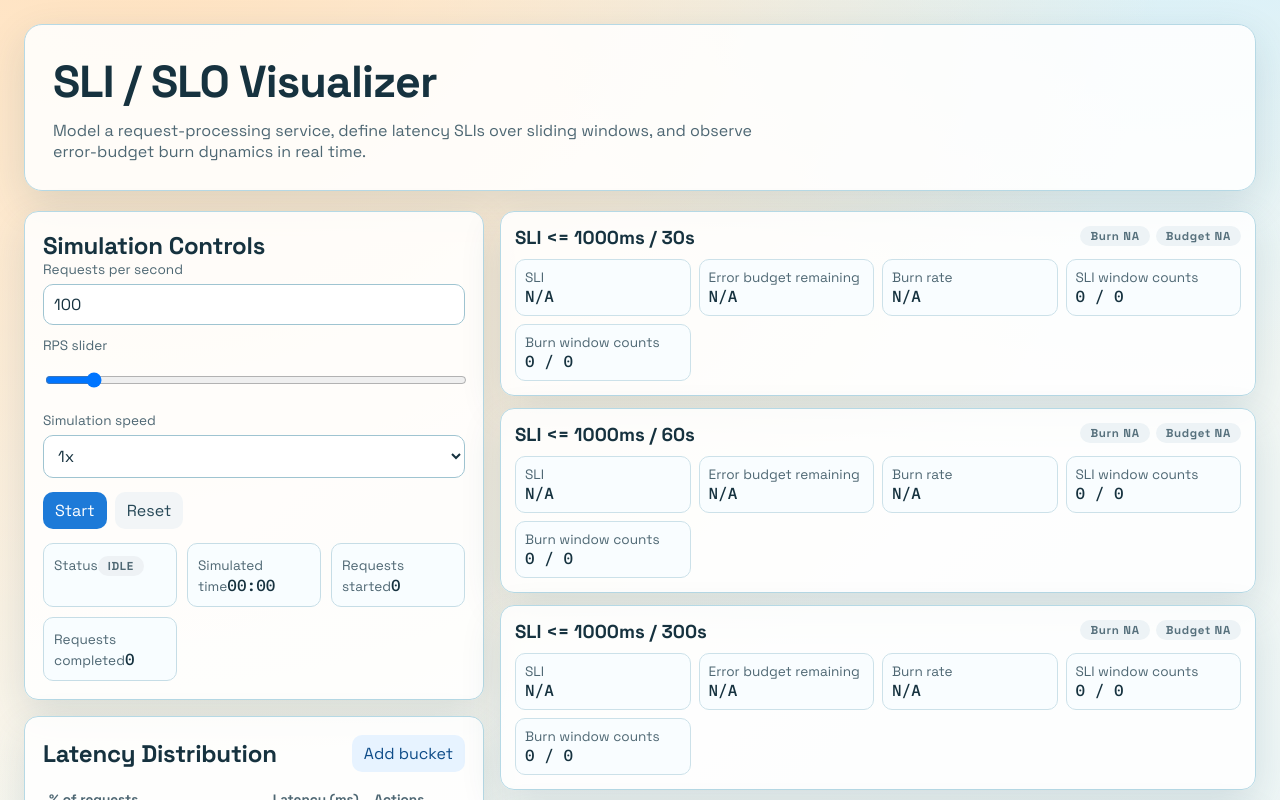
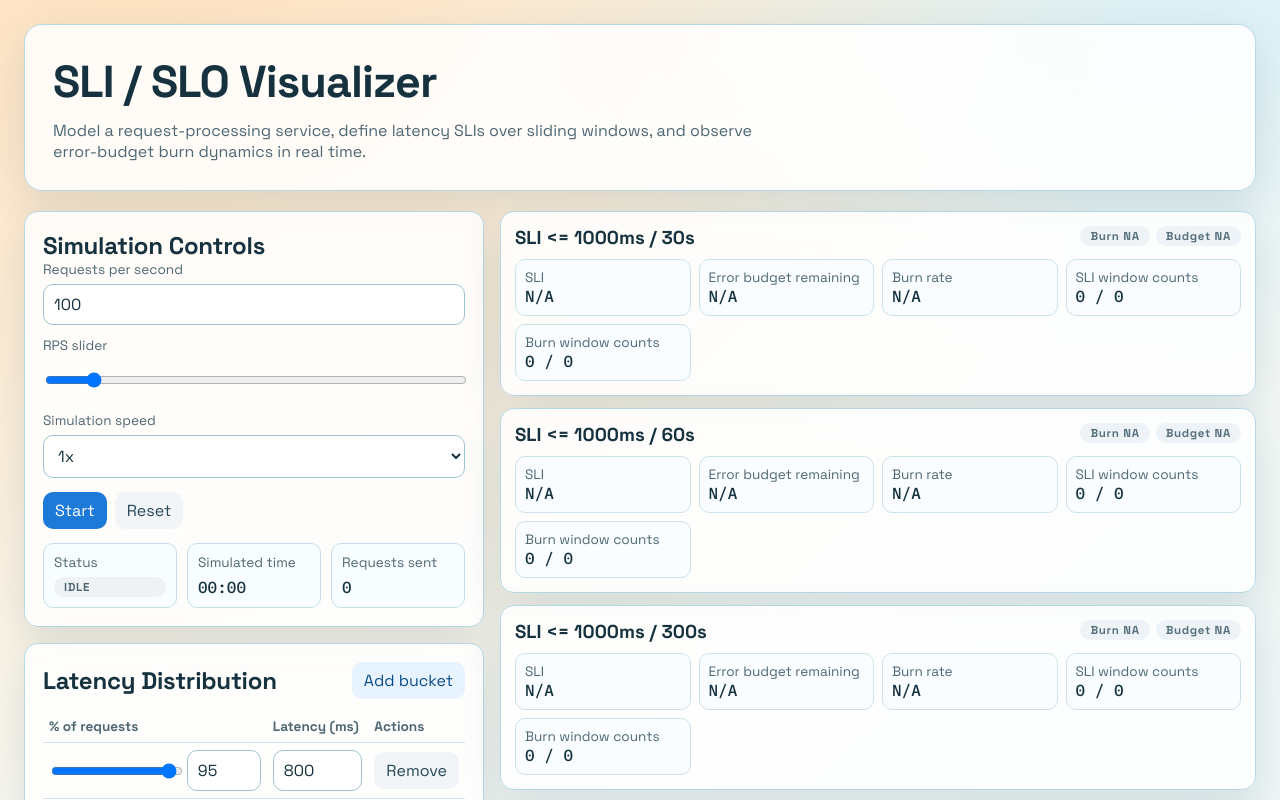
Before and after one commit to ivanwolkow/sli-slo-visualizer, a React (Vite) app: page / in a window 1280 px wide. Shown: the top 800 px of the page. Built offline with nearby package versions, Linux system fonts and the light colour scheme.

Commit message:
Simplify controls stats and add README screenshot

```diff
--- a/src/App.tsx
+++ b/src/App.tsx
@@ -63,7 +63,6 @@ function App(): JSX.Element {
             status={status}
             simTimeMs={snapshot.simTimeMs}
             totalStarted={snapshot.totalStarted}
-            totalCompleted={snapshot.totalCompleted}
             onRpsChange={setRps}
             onSpeedChange={setSpeedMultiplier}
             onStart={start}
--- a/src/components/ControlsPanel.tsx
+++ b/src/components/ControlsPanel.tsx
@@ -6,7 +6,6 @@ interface ControlsPanelProps {
   status: 'idle' | 'running' | 'paused';
   simTimeMs: number;
   totalStarted: number;
-  totalCompleted: number;
   onRpsChange: (rps: number) => void;
   onSpeedChange: (speed: SpeedMultiplier) => void;
   onStart: () => void;
@@ -27,7 +26,6 @@ export const ControlsPanel = ({
   status,
   simTimeMs,
   totalStarted,
-  totalCompleted,
   onRpsChange,
   onSpeedChange,
   onStart,
@@ -101,12 +99,8 @@ export const ControlsPanel = ({
           <span className="value">{formatSimTime(simTimeMs)}</span>
         </div>
         <div className="stat-item">
-          <span className="label">Requests started</span>
+          <span className="label">Requests sent</span>
           <span className="value">{totalStarted.toLocaleString()}</span>
-        </div>
-        <div className="stat-item">
-          <span className="label">Requests completed</span>
-          <span className="value">{totalCompleted.toLocaleString()}</span>
         </div>
       </div>
     </section>
--- a/src/styles.css
+++ b/src/styles.css
@@ -201,10 +201,18 @@ button:not(:disabled):hover {
 }
 
 .stat-item {
+  display: grid;
+  align-content: start;
+  gap: 6px;
   padding: 10px;
   border-radius: 10px;
   border: 1px solid #c6dde6;
   background: #f8fdff;
+}
+
+.stat-item .label,
+.stat-item .value {
+  display: block;
 }
 
 .stat-item .value,
```
Also changed, not shown: 3 other files (tests, documents, lock files or other folders).
